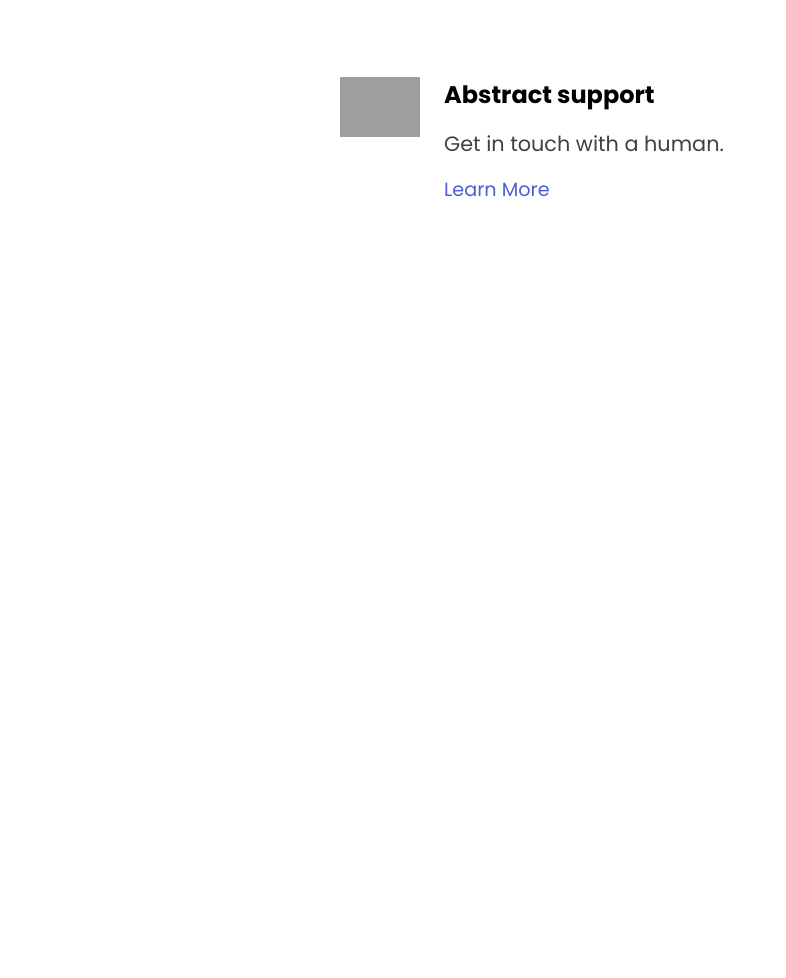
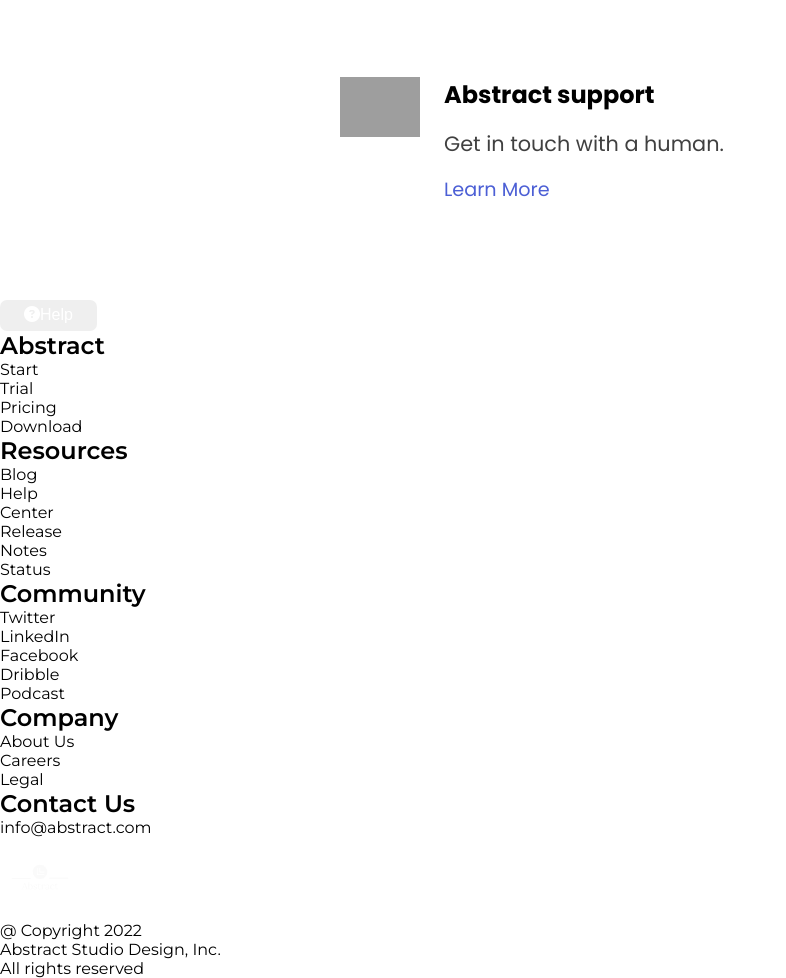
Before and after one commit to Adil-Rafiq/Abstract-help-page, a plain HTML site: page index.html in a window 1280 px wide. Shown: the part 1763-2741 px from the top of the page, without its empty margins (0-786 px from the left). Before the commit the page ends 2063 px from the top, so only its background shows below. Drawn offline with Linux system fonts and the light colour scheme; grey boxes are pictures that could not be loaded.

Commit message:
Update index.html

```diff
--- a/index.html
+++ b/index.html
@@ -156,7 +156,73 @@
           </div>
         </div>
       </section>
+
+      <section class="help-btn">
+        <button><i class="fas fa-circle-question"></i><span>Help</span></button>
+      </section>
     </main>
+
+    <footer>
+      <section>
+        <div class="heading"><h2>Abstract</h2></div>
+        <div>
+          <p>Start</p>
+          <p>Trial</p>
+          <p>Pricing</p>
+          <p>Download</p>
+        </div>
+      </section>
+
+      <section>
+        <div class="heading"><h2>Resources</h2></div>
+        <div>
+          <p>Blog</p>
+          <p>Help</p>
+          <p>Center</p>
+          <p>Release</p>
+          <p>Notes</p>
+          <p>Status</p>
+        </div>
+      </section>
+
+      <section>
+        <div class="heading"><h2>Community</h2></div>
+        <div>
+          <p>Twitter</p>
+          <p>LinkedIn</p>
+          <p>Facebook</p>
+          <p>Dribble</p>
+          <p>Podcast</p>
+        </div>
+      </section>
+
+      <section>
+        <div class="heading"><h2>Company</h2></div>
+        <div>
+          <p>About Us</p>
+          <p>Careers</p>
+          <p>Legal</p>
+        </div>
+      </section>
+
+      <section>
+        <div class="heading"><h2>Contact Us</h2></div>
+        <div>
+          <p>info@abstract.com</p>
+        </div>
+      </section>
+
+      <section class="last-child">
+        <div class="logo">
+          <a href="#"> <img src="Images/Abstract.png" alt="logo" /></a>
+        </div>
+        <div>
+          <p>@ Copyright 2022</p>
+          <p>Abstract Studio Design, Inc.</p>
+          <p>All rights reserved</p>
+        </div>
+      </section>
+    </footer>
     <script src="app.js"></script>
   </body>
 </html>
```
